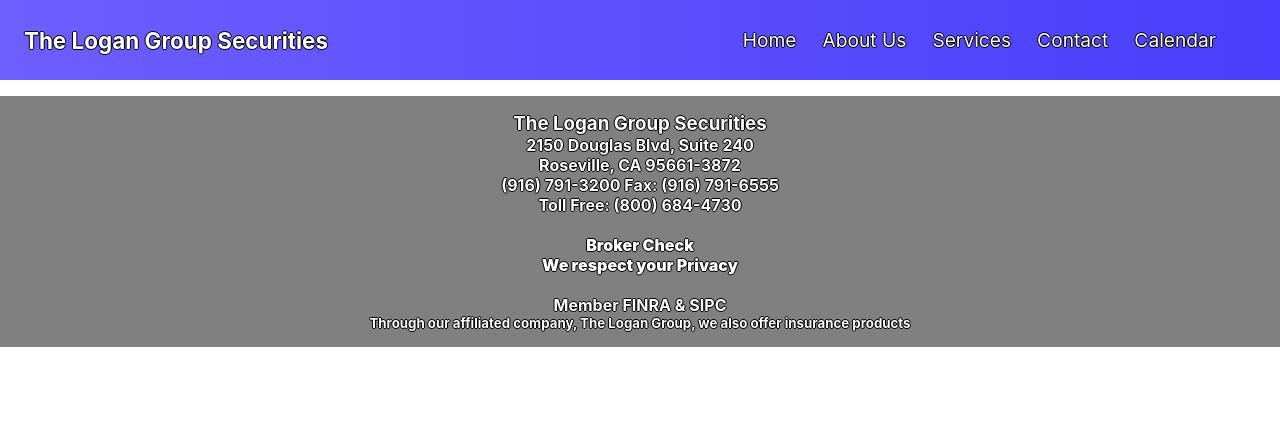
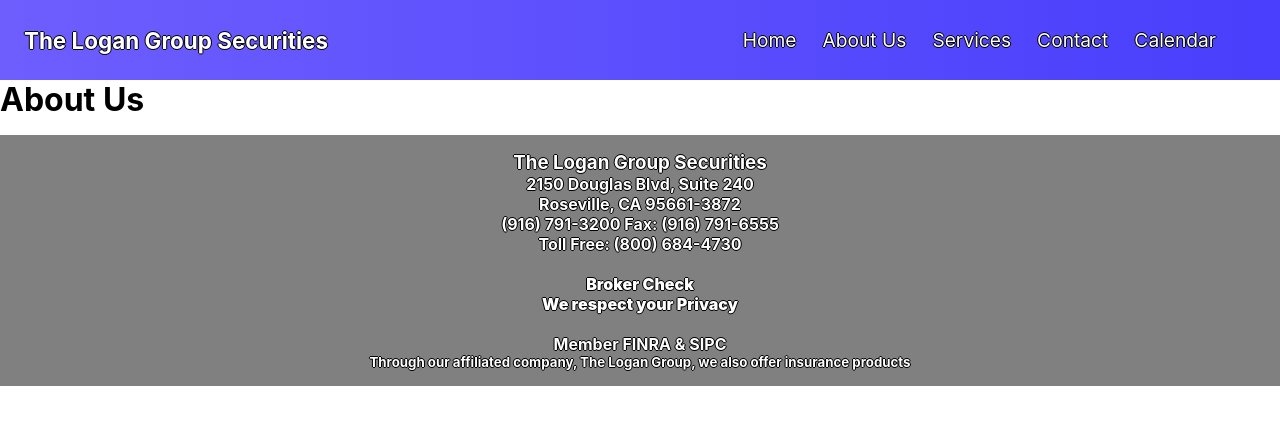
Before and after one commit to ryelow94/logan-group, a React (Create React App) app: page /about-us in a window 1280 px wide. Shown: the top 424 px of the page. Built offline with nearby package versions, Linux system fonts and the light colour scheme.

Commit message:
started the about page

```diff
--- a/src/App.js
+++ b/src/App.js
@@ -1,5 +1,6 @@
 import React from "react";
 import "./App.css";
+import About from "./components/About"
 import Navbar from "./components/Navbar";
 import Services from "./components/Services"
 import Contact from "./components/Contact";
@@ -13,6 +14,9 @@
       <Navbar />
       <main>
         <Switch>
+        <Route exact path="/about-us">
+            <About/>
+          </Route>
           <Route exact path="/services">
             <Services/>
           </Route>
--- /dev/null
+++ b/src/components/About-items.js
@@ -0,0 +1,14 @@
+export const aboutItems = [
+    {
+        aboutImg: "",
+        aboutTitle: "CEO",
+        aboutDesc: "Hello",
+        aboutContact: [
+            {
+                email: "",
+                phone: "",
+            }
+        ],
+        aboutId: ""
+    }
+]
--- /dev/null
+++ b/src/components/About.js
@@ -0,0 +1,14 @@
+import React from "react";
+import { aboutItems } from "./About-items";
+import "./About.css"
+
+const About = () => {
+
+  return (
+    <div>
+      <h1>About Us</h1>
+    </div>
+  );
+};
+
+export default About;
```
Also changed, not shown: src/components/About.css (added).
